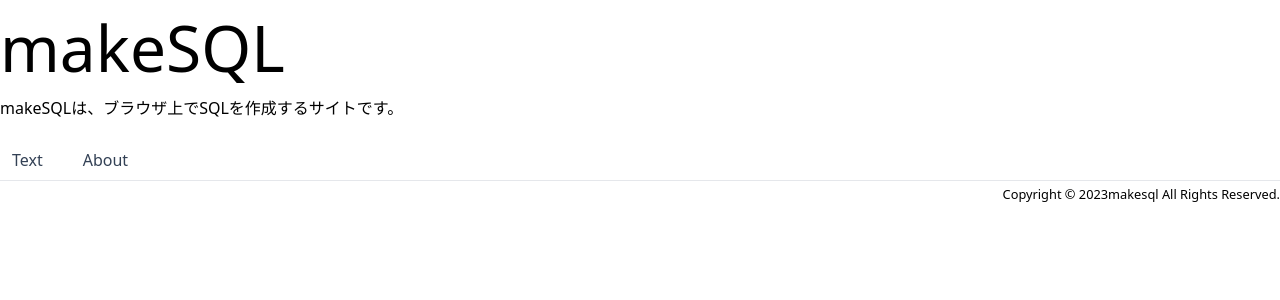
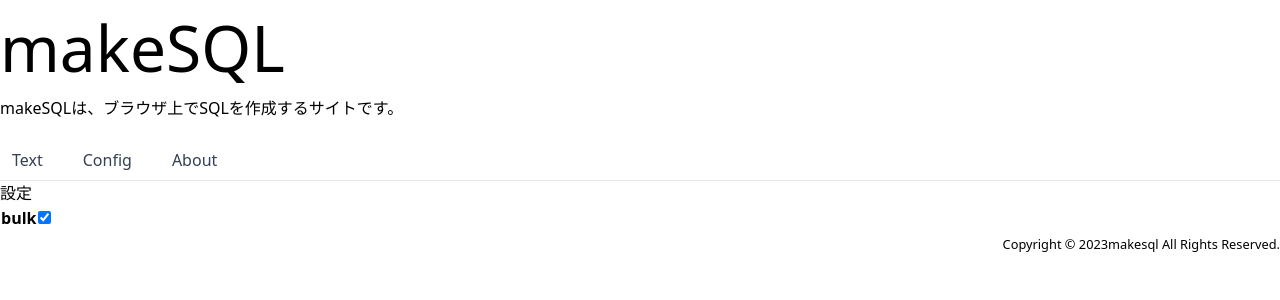
Before and after one commit to tcode-dev/makeSql, a Vue app in the folder makesql/: page /config in a window 1280 px wide. Shown: the top 300 px of the page. Built offline with nearby package versions, Linux system fonts and the light colour scheme.

Commit message:
config Bulk

```diff
--- a/makesql/src/components/nav/Index.vue
+++ b/makesql/src/components/nav/Index.vue
@@ -2,6 +2,9 @@
   <nav class="flex space-x-4 mt-5 border-b">
     <div class="font-medium px-3 py-2 text-slate-700 rounded-lg hover:bg-slate-100 hover:text-slate-900">
       <RouterLink to="/">Text</RouterLink>
+    </div>
+    <div class="font-medium px-3 py-2 text-slate-700 rounded-lg hover:bg-slate-100 hover:text-slate-900">
+      <RouterLink to="/config">Config</RouterLink>
     </div>
     <div class="font-medium px-3 py-2 text-slate-700 rounded-lg hover:bg-slate-100 hover:text-slate-900">
       <RouterLink to="/about">About</RouterLink>
--- /dev/null
+++ b/makesql/src/components/page/config/Bulk.vue
@@ -0,0 +1,16 @@
+<script setup lang="ts">
+import { useConfigStore } from '@/stores/configStore'
+
+const store = useConfigStore()
+</script>
+
+<template>
+  <tr>
+    <th scope="row">bulk</th>
+    <td colspan="3">
+      <div>
+        <input type="checkbox" v-model="store.state.bulk">
+      </div>
+    </td>
+  </tr>
+</template>
--- a/makesql/src/components/page/text/InsertButton.vue
+++ b/makesql/src/components/page/text/InsertButton.vue
@@ -8,7 +8,7 @@ const textStore = useTextStore()
 const configStore = useConfigStore()
 const handleClick = () => {
   const makeInsert = new MakeInsert(textStore.state.tableName, textStore.state.contents, configStore.config)
-
+console.log(configStore.config);
   textStore.setSql(makeInsert.make())
 }
 </script>
--- a/makesql/src/router/index.ts
+++ b/makesql/src/router/index.ts
@@ -10,11 +10,13 @@ const router = createRouter({
       component: TextView
     },
     {
+      path: '/config',
+      name: 'config',
+      component: () => import('../views/ConfigView.vue')
+    },
+    {
       path: '/about',
       name: 'about',
-      // route level code-splitting
-      // this generates a separate chunk (About.[hash].js) for this route
-      // which is lazy-loaded when the route is visited.
       component: () => import('../views/AboutView.vue')
     }
   ]
--- a/makesql/src/stores/configStore.ts
+++ b/makesql/src/stores/configStore.ts
@@ -1,4 +1,4 @@
-import { ref } from 'vue'
+import { computed, ref } from 'vue'
 import { defineStore } from 'pinia'
 import { type Lettercase, type Delimiter, type CharacterCode, ConfigConst } from '@/const/ConfigConst'
 import type { Config } from '@/sql/MakeSql'
@@ -16,7 +16,7 @@ export const useConfigStore = defineStore('config', () => {
     characterCode: 'utf8',
     delimiter: 'comma',
     lettercase: 'lowercase',
-    bulk: false,
+    bulk: true,
     quotation: true
   })
   const setState = (value: State) => {
@@ -29,12 +29,12 @@ export const useConfigStore = defineStore('config', () => {
     bulk: state.value.bulk,
     quotation: state.value.quotation
   }
-  const config = {
+  const config = computed(() => ({
     ...ConfigConst['lettercase'][state.value.lettercase],
     delimiter: ConfigConst['delimiter'][state.value.delimiter],
     bulk: state.value.bulk,
     quotation: state.value.quotation ? "'" : ''
-  } as Config
+  } as Config))
 
   return { state, config, setting, setState }
 })
--- a/makesql/src/stores/textStore.ts
+++ b/makesql/src/stores/textStore.ts
@@ -12,7 +12,7 @@ export const useTextStore = defineStore('text', () => {
   const state = ref<State>({
     tableName: 'testTableName',
     updates: 'col1,col3\nupdate1,update3',
-    contents: 'col1,col2,col3\ndata1,data2,data3',
+    contents: 'col1,col2,col3\ndata1,data2,data3\ndata4,data5,data6',
     sql: ''
   })
   const setSql = (sql: string) => {
--- /dev/null
+++ b/makesql/src/views/ConfigView.vue
@@ -0,0 +1,14 @@
+<script setup lang="ts">
+import Bulk from '../components/page/config/Bulk.vue'
+</script>
+
+<template>
+  <div>
+    <h2>設定</h2>
+    <table>
+      <tbody>
+        <Bulk />
+      </tbody>
+    </table>
+  </div>
+</template>
```
